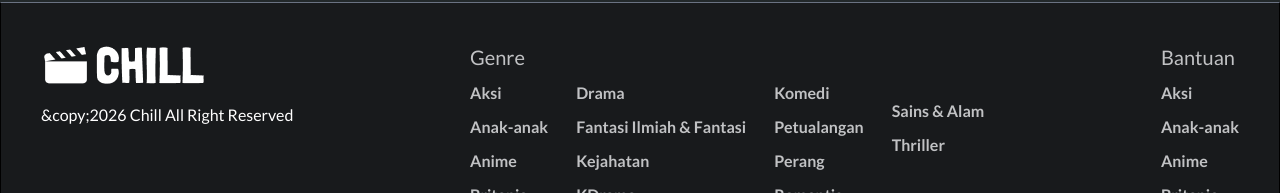
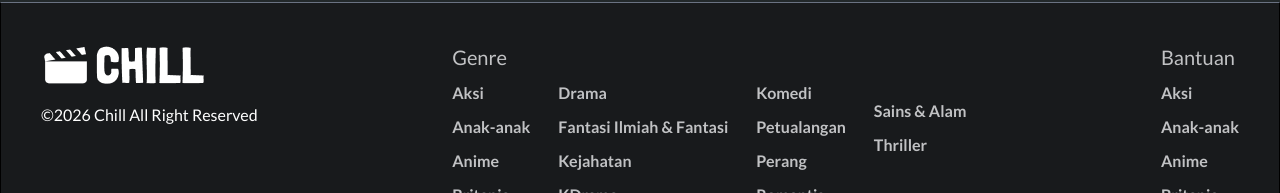
Before and after one commit to novalCandra/ChildFilm-version-2, a React (Vite) app: page / in a window 1280 px wide. Shown: the part 3143-3336 px from the top of the page. Built offline with nearby package versions, Linux system fonts and the light colour scheme.

Commit message:
perf : ✅ Perbaikan Komponents Footer (Landing page)

```diff
--- a/src/components/Footer.jsx
+++ b/src/components/Footer.jsx
@@ -1,6 +1,6 @@
 import { ChevronRight } from "lucide-react"
 import { useState } from "react"
-export default function Footer({ imageLogoDekstop, headingFooter, listHeadingOne, listHeadingTwo, mapListOne, mapsListTwo, mapsListThre, mapsFour, mapsFive, MobileListOne, MobileListTwo }) {
+export default function Footer({ imageLogoDekstop, listHeadingOne, listHeadingTwo, mapListOne, mapsListTwo, mapsListThre, mapsFour, mapsFive }) {
     const [buttonArrow_one, setButtonArrow_one] = useState(false);
     const [buttonArrow_tow, setButtonArrow_two] = useState(false);
     return (
@@ -8,7 +8,7 @@ export default function Footer({ imageLogoDekstop, headingFooter, listHeadingOne
             className="flex flex-col md:flex-row border border-t-gray-500 w-full px-10 py-10 justify-between space-y-4 md:space-y-0 bg-[#181A1C]">
             <div className="flex flex-col gap-4">
                 <img src={imageLogoDekstop} alt="logoChild" className="w-40.75 h-11" />
-                <p className="text-white font-lato">{headingFooter}</p>
+                <p className="text-white font-lato">&copy;2026 Chill All Right Reserved</p>
             </div>
             <div className="hidden md:flex flex-row gap-7">
                 <div className="flex flex-col gap-1">
```
